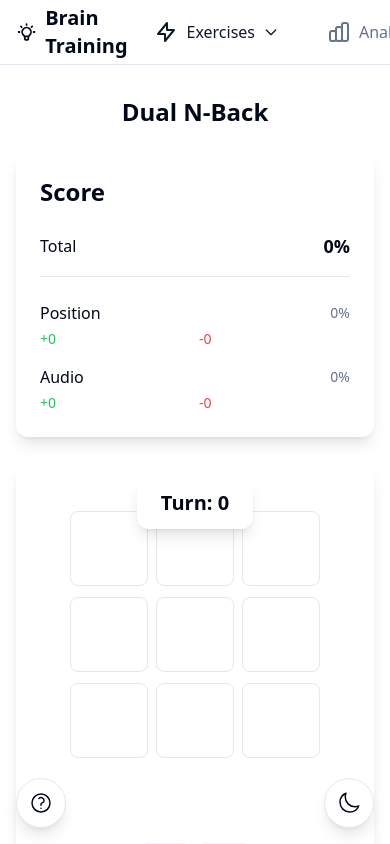
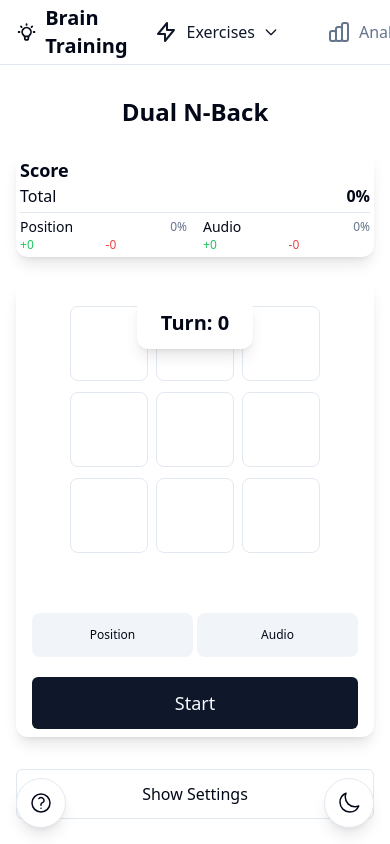
Before and after one commit to XD1amond/Brain, a React (Vite) app: page /#/nback in a window 390 px wide. Shown: the top 844 px of the page. Built offline with nearby package versions, Linux system fonts and the light colour scheme.

Commit message:
Update mobile view mode

```diff
--- a/src/components/exercises/NBack.jsx
+++ b/src/components/exercises/NBack.jsx
@@ -884,16 +884,16 @@ export default function NBack() {
               {/* Score panel - positioned appropriately based on device */}
               {settings.focusElements?.score && (
                 <div className={cn(
-                  "bg-card rounded-xl p-4 shadow-lg z-10",
+                  "bg-card rounded-xl shadow-lg z-10",
                   isMobile
-                    ? "absolute top-0 left-0 right-0 mx-auto w-[90%] max-w-[350px]"
-                    : "absolute left-8 top-1/2 -translate-y-1/2 w-[250px]"
+                    ? "fixed top-0 left-0 right-0 w-full p-0.5 block"
+                    : "absolute left-8 top-1/2 -translate-y-1/2 w-[250px] p-4"
                 )}>
-                  <h2 className="text-xl font-bold mb-4">Score</h2>
-                  <div className="border-b border-border pb-2 mb-2">
+                  <h2 className={cn("font-bold", isMobile ? "text-lg mb-1" : "text-xl mb-4")}>Score</h2>
+                  <div className="border-b border-border pb-0.5 mb-0.5">
                     <div className="flex justify-between items-center">
                       <span className="font-medium">Total</span>
-                      <span className="text-lg font-semibold">
+                      <span className={cn("font-semibold", isMobile ? "text-base" : "text-lg")}>
                         {(() => {
                           const enabledScores = Object.entries(score)
                             .filter(([type]) => settings.stimuli[type]);
@@ -911,17 +911,17 @@ export default function NBack() {
                       </span>
                     </div>
                   </div>
-                  <div className="space-y-3">
+                  <div className={cn("grid", isMobile ? "grid-cols-2 gap-x-4 gap-y-1" : "space-y-3")}>
                     {Object.entries(score).map(([type, stats]) => (
                       settings.stimuli[type] && (
-                        <div key={type} className="space-y-1">
+                        <div key={type} className={isMobile ? "" : "space-y-1"}>
                           <div className="flex justify-between items-center">
-                            <span className="capitalize font-medium">{type}</span>
-                            <span className="text-sm text-muted-foreground">
+                            <span className="capitalize font-medium text-sm">{type}</span>
+                            <span className="text-xs text-muted-foreground">
                               {Math.round((stats.correct / Math.max(stats.correct + stats.incorrect, 1)) * 100)}%
                             </span>
                           </div>
-                          <div className="grid grid-cols-2 gap-2 text-sm">
+                          <div className="grid grid-cols-2 gap-1 text-xs">
                             <div className="text-green-500">
                               +{stats.correct}
                             </div>
@@ -988,9 +988,9 @@ export default function NBack() {
               {/* Main grid display - ensure full visibility */}
               <div className={cn(
                 "w-full flex items-center justify-center",
-                isMobile ? "h-full mt-16" : "h-full",
-                { "mt-24": isMobile && settings.focusElements?.score }
-              )} style={{ height: isMobile ? '50vh' : '60vh' }}>
+                isMobile ? "h-full mt-4" : "h-full",
+                { "mt-8": isMobile && settings.focusElements?.score }
+              )} style={{ height: isMobile ? '35vh' : '60vh' }}>
                 {settings.is3D ? (
                   <div className="w-full h-full flex items-center justify-center">
                     <Canvas camera={{ position: [6, 6, 6], fov: 55 }}>
@@ -1021,7 +1021,7 @@ export default function NBack() {
                   </div>
                 ) : (
                   <div className="flex items-center justify-center h-full">
-                    <div className={cn("transform", isMobile ? "scale-125" : "scale-150")}>
+                    <div className={cn("transform", isMobile ? "mb-1 scale-125" : "scale-150")}>
                       <Grid2D
                         position={current?.position}
                         color={current?.color || '#3498db'}
@@ -1042,23 +1042,29 @@ export default function NBack() {
               {(settings.focusElements?.stimuliButtons !== false) && (
                 <div className="flex flex-col gap-4 mb-4">
                   <div className={cn(
-                    "flex justify-center",
-                    isMobile ? "gap-2 flex-wrap px-2" : "gap-4"
+                    isMobile
+                      ? "grid grid-cols-2 gap-1 px-4 w-full mb-1"
+                      : "flex justify-center gap-4"
                   )}>
-                    {['position', 'audio', 'number', 'color', 'shape'].map(type => settings.stimuli[type] && (
+                    {['position', 'audio', 'number', 'color', 'shape'].map((type, index) => settings.stimuli[type] && (
                       <button
                         key={type}
                         onClick={() => checkMatch(type)}
                         className={cn(
-                          "rounded-lg font-medium transition-all flex flex-col items-center",
-                          isMobile ? "px-3 py-2 gap-1" : "px-6 py-3 gap-2",
+                          "rounded-lg font-medium transition-all",
+                          isMobile
+                            ? cn(
+                                "flex items-center justify-center",
+                                index === 4 ? "col-span-2 py-1.5 px-2" : "h-10 py-1.5"
+                              )
+                            : "flex flex-col items-center px-6 py-3 gap-2",
                           toggledControls[type]
                             ? "bg-primary text-primary-foreground shadow-lg scale-105 ring-2 ring-primary/50"
                             : "bg-muted hover:bg-muted/80"
                         )}
                         disabled={!isPlaying}
                       >
-                        <span className="capitalize">{isMobile ? type.substring(0, 3) : type}</span>
+                        <span className={cn("capitalize", isMobile ? "text-xs" : "")}>{type}</span>
                         {!isMobile && (
                           <kbd className="px-2 py-1 bg-black/20 rounded text-sm">
                             {type === 'position' ? settings.positionKey?.toUpperCase() || 'A' :
@@ -1119,16 +1125,16 @@ export default function NBack() {
             )}
 
             {/* Score panel */}
-            <div className={isMobile ? "w-full" : "w-[200px] mt-[56px]"}>
-              <div className="bg-card rounded-xl p-6 shadow-lg space-y-6">
+            <div className={isMobile ? "w-full block" : "w-[200px] mt-[56px]"}>
+              <div className={cn("bg-card rounded-xl shadow-lg", isMobile ? "p-1" : "p-6 space-y-6")}>
                 <div className="flex items-center justify-between">
-                  <h2 className="text-2xl font-bold">Score</h2>
+                  <h2 className={cn("font-bold", isMobile ? "text-lg" : "text-2xl")}>Score</h2>
                 </div>
                 {/* Total Score */}
-                <div className="border-b border-border pb-4 mb-4">
+                <div className={cn("border-b border-border", isMobile ? "pb-1 mb-1" : "pb-4 mb-4")}>
                   <div className="flex justify-between items-center">
                     <span className="font-medium">Total</span>
-                    <span className="text-lg font-semibold">
+                    <span className={cn("font-semibold", isMobile ? "text-base" : "text-lg")}>
                       {(() => {
                         const enabledScores = Object.entries(score)
                           .filter(([type]) => settings.stimuli[type]);
@@ -1146,17 +1152,17 @@ export default function NBack() {
                     </span>
                   </div>
                 </div>
-                <div className="space-y-4">
+                <div className={cn(isMobile ? "grid grid-cols-2 gap-x-4 gap-y-1" : "space-y-4")}>
                   {Object.entries(score).map(([type, stats]) => (
                     settings.stimuli[type] && (
-                      <div key={type} className="space-y-1">
+                      <div key={type} className={isMobile ? "" : "space-y-1"}>
                         <div className="flex justify-between items-center">
-                          <span className="capitalize font-medium">{type}</span>
-                          <span className="text-sm text-muted-foreground">
+                          <span className="capitalize font-medium text-sm">{type}</span>
+                          <span className="text-xs text-muted-foreground">
                             {Math.round((stats.correct / Math.max(stats.correct + stats.incorrect, 1)) * 100)}%
                           </span>
                         </div>
-                        <div className="grid grid-cols-2 gap-2 text-sm">
+                        <div className="grid grid-cols-2 gap-1 text-xs">
                           <div className="text-green-500">
                             +{stats.correct}
                           </div>
@@ -1185,7 +1191,7 @@ export default function NBack() {
                       </div>
                     </div>
                   )}
-                  <div className={cn("w-full", isMobile ? "h-[350px]" : "h-[500px]")}>
+                  <div className={cn("w-full", isMobile ? "h-[300px]" : "h-[500px]")}>
                     <HelpButton text={`N-Back Memory Training:
 
 Watch for patterns that match what appeared N positions back in the sequence. ${isMobile ? 'Tap' : 'Press'} the corresponding ${isMobile ? 'button' : 'key'} when you detect a match:
@@ -1226,7 +1232,7 @@ Example: In a 2-back task, if a pattern matches what appeared 2 positions ago, $
                         />
                       </Canvas>
                     ) : (
-                      <div className="h-full flex items-center justify-center">
+                      <div className={cn("h-full flex items-center justify-center", isMobile ? "mb-1" : "")}>
                         <Grid2D
                           position={current?.position}
                           color={current?.color || '#3498db'}
@@ -1242,23 +1248,29 @@ Example: In a 2-back task, if a pattern matches what appeared 2 positions ago, $
 
                 <div className="flex flex-col gap-4">
                   <div className={cn(
-                    "flex justify-center",
-                    isMobile ? "gap-2 flex-wrap px-2" : "gap-4"
+                    isMobile
+                      ? "grid grid-cols-2 gap-1 px-4 w-full mb-1"
+                      : "flex justify-center gap-4"
                   )}>
-                    {['position', 'audio', 'number', 'color', 'shape'].map(type => settings.stimuli[type] && (
+                    {['position', 'audio', 'number', 'color', 'shape'].map((type, index) => settings.stimuli[type] && (
                       <button
                         key={type}
                         onClick={() => checkMatch(type)}
                         className={cn(
-                          "rounded-lg font-medium transition-all flex flex-col items-center",
-                          isMobile ? "px-3 py-2 gap-1" : "px-6 py-3 gap-2",
+                          "rounded-lg font-medium transition-all",
+                          isMobile
+                            ? cn(
+                                "flex items-center justify-center",
+                                index === 4 ? "col-span-2 py-1.5 px-2" : "h-10 py-1.5"
+                              )
+                            : "flex flex-col items-center px-6 py-3 gap-2",
                           toggledControls[type]
                             ? "bg-primary text-primary-foreground shadow-lg scale-105 ring-2 ring-primary/50"
                             : "bg-muted hover:bg-muted/80"
                         )}
                         disabled={!isPlaying}
                       >
-                        <span className="capitalize">{isMobile ? type.substring(0, 3) : type}</span>
+                        <span className={cn("capitalize", isMobile ? "text-xs" : "")}>{type}</span>
                         {!isMobile && (
                           <kbd className="px-2 py-1 bg-black/20 rounded text-sm">
                             {type === 'position' ? settings.positionKey?.toUpperCase() || 'A' :
```
